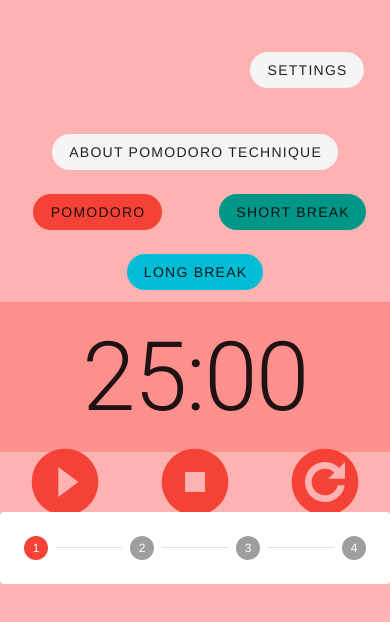
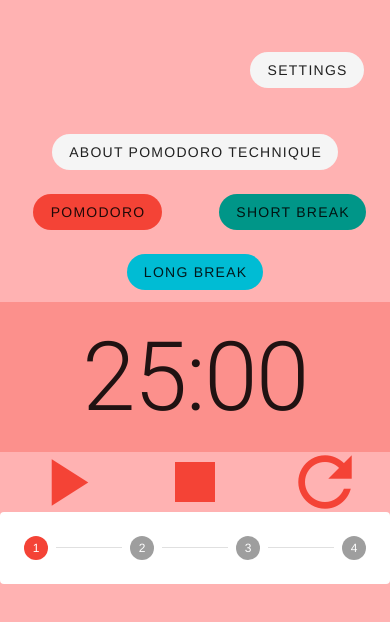
Before and after one commit to ale8jandro/pomodoro-technique, a Vue app: page / in a window 390 px wide. Shown: the top 622 px of the page. Built offline with nearby package versions, Linux system fonts and the light colour scheme.

Commit message:
trying to fix icons in mobile

```diff
--- a/src/components/TimerButtons.vue
+++ b/src/components/TimerButtons.vue
@@ -12,12 +12,12 @@
             </v-col>
             <v-col>
                 <v-btn icon>
-                    <v-icon size="80" color="red" @click="stopClick">mdi-stop-circle</v-icon>
+                    <v-icon size="80" color="red" @click="stopClick">mdi-stop</v-icon>
                 </v-btn>
             </v-col>
             <v-col>
                 <v-btn icon>
-                    <v-icon size="80" color="red" @click="refreshClick">mdi-refresh-circle</v-icon>
+                    <v-icon size="80" color="red" @click="refreshClick">mdi-refresh</v-icon>
                 </v-btn>
             </v-col>
         </v-row>
@@ -28,8 +28,8 @@
 import { mapState, mapMutations } from 'vuex';
 
 const icons = {
-    play: 'mdi-play-circle',
-    pause: 'mdi-pause-circle',
+    play: 'mdi-play',
+    pause: 'mdi-pause',
 };
 const times = {
     POMODORO_TIME: 'pomodoroTime',
@@ -41,7 +41,7 @@ let intervalFunction;
 export default {
     name: 'TimerButtons',
     data: () => ({
-        iconPlay: 'mdi-play-circle',
+        iconPlay: 'mdi-play',
     }),
     computed: {
         ...mapState('timer', ['counterFinished']),
```
